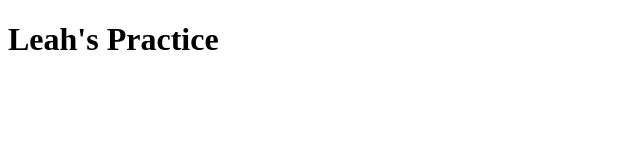
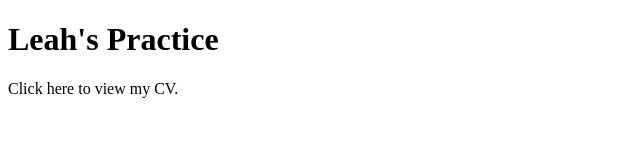
Before and after one commit to leahmduncan/gitpractice2, a plain HTML site: page index.html in a window 1280 px wide. Shown: the whole page, without its empty margins (0-640 px from the left). Drawn offline with Linux system fonts and the light colour scheme.

Commit message:
added CV to index

```diff
--- a/index.html
+++ b/index.html
@@ -6,5 +6,6 @@
     </head>
     <body>
         <h1>Leah's Practice</h1>
+        <p>Click here to view my CV.</p>
     </body>
 </html>
```
